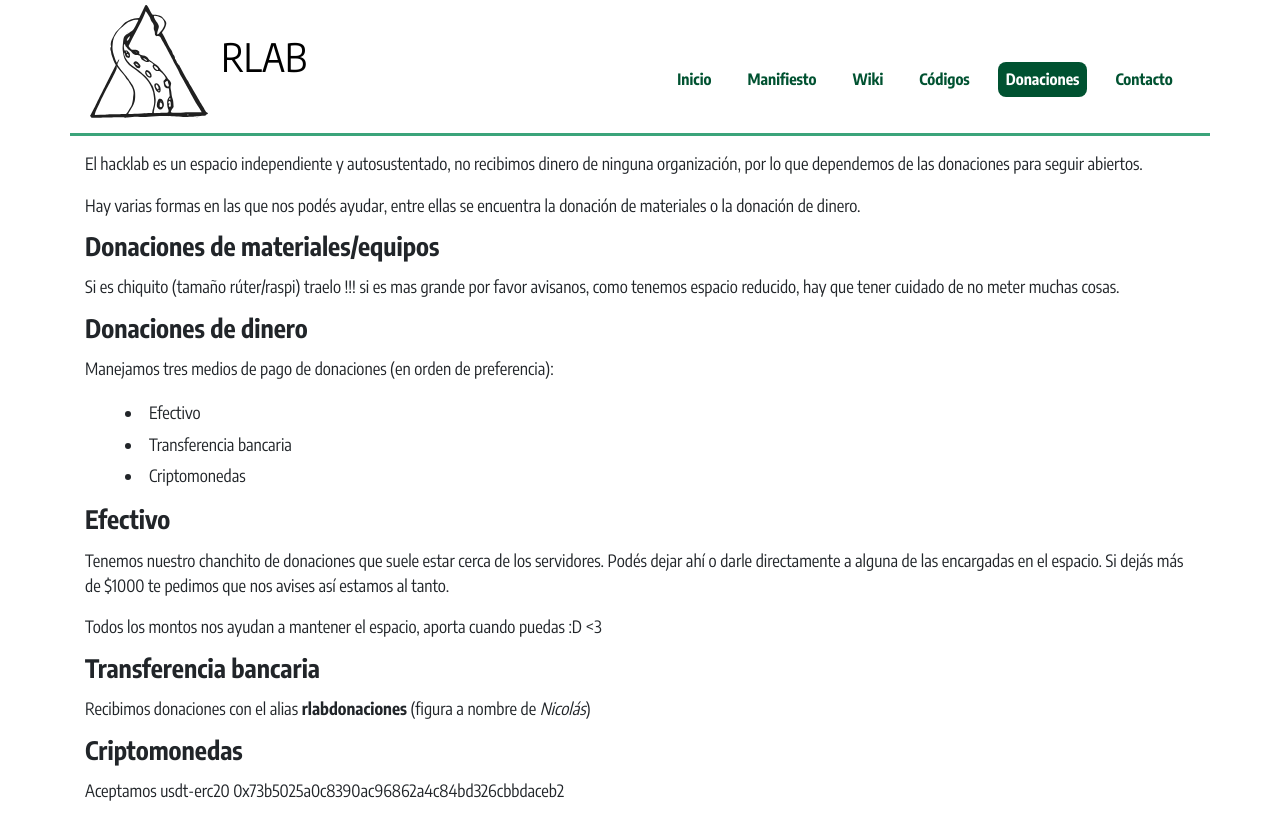
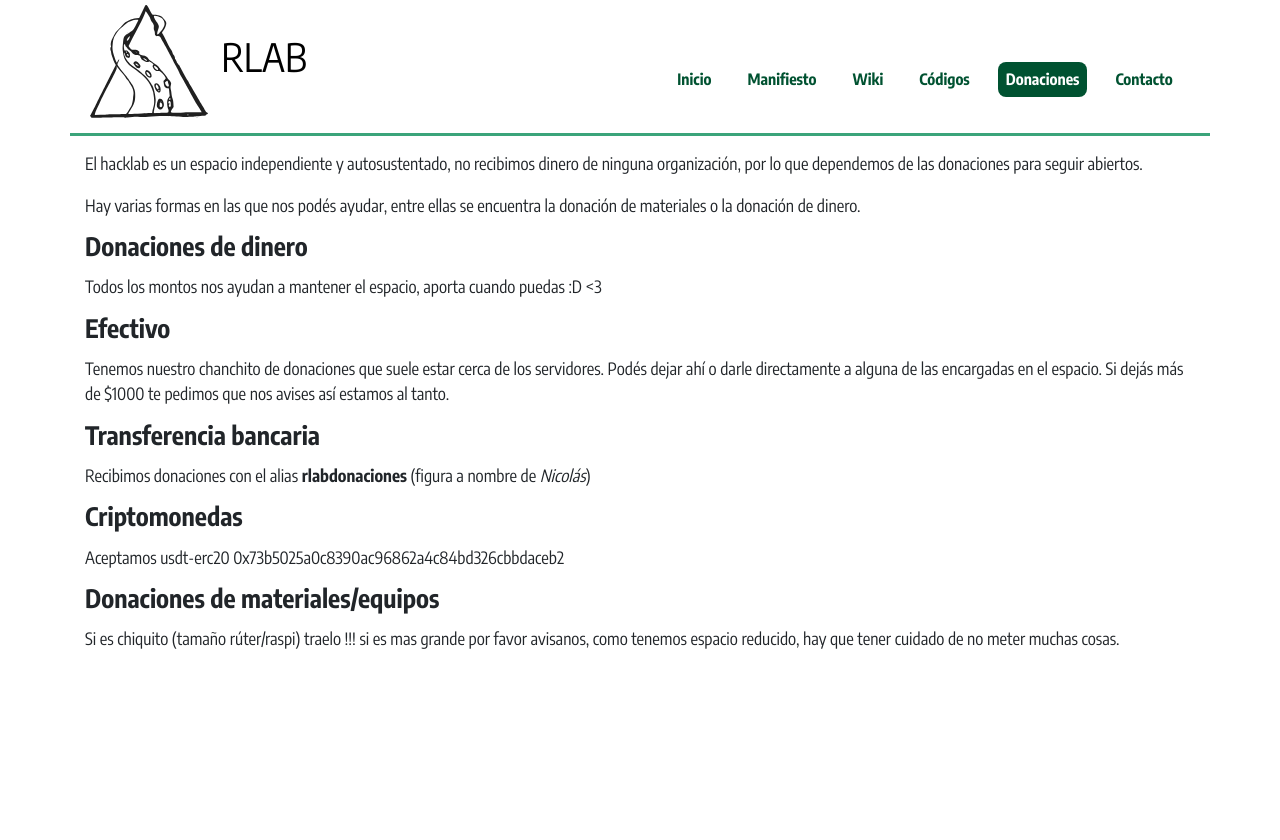
Before and after one commit to rlyehlab/rlab.be, a Jekyll site: the page built from donaciones.md, in a window 1280 px wide. Shown: the top 840 px of the page. Built offline with Jekyll 4.4.1, drawn with Linux system fonts in a browser that asks for light colours.

Commit message:
Actualizar donaciones.md
Se cambia el orden para que salga un poco más claro el tema de la billetera virtual

```diff
--- a/donaciones.md
+++ b/donaciones.md
@@ -14,28 +14,22 @@ abiertos.
 Hay varias formas en las que nos podés ayudar, entre ellas se encuentra la
 donación de materiales o la donación de dinero.
 
-# Donaciones de materiales/equipos
-Si es chiquito (tamaño rúter/raspi) traelo !!! si es mas grande por favor
-avisanos, como tenemos espacio reducido, hay que tener cuidado de no meter
-muchas cosas.
-
 # Donaciones de dinero
-Manejamos tres medios de pago de donaciones (en orden de preferencia):
-* Efectivo
-* Transferencia bancaria
-* Criptomonedas
+Todos los montos nos ayudan a mantener el espacio, aporta cuando puedas :D <3
 
 ## Efectivo
 Tenemos nuestro chanchito de donaciones que suele estar cerca de los servidores.
 Podés dejar ahí o darle directamente a alguna de las encargadas en el espacio.
 Si dejás más de $1000 te pedimos que nos avises así estamos al tanto.
 
-Todos los montos nos ayudan a mantener el espacio, aporta cuando puedas :D <3
-
 ## Transferencia bancaria
-
 Recibimos donaciones con el alias **rlabdonaciones**
 (figura a nombre de *Nicolás*)
 
 ## Criptomonedas
 Aceptamos usdt-erc20 0x73b5025a0c8390ac96862a4c84bd326cbbdaceb2
+
+# Donaciones de materiales/equipos
+Si es chiquito (tamaño rúter/raspi) traelo !!! si es mas grande por favor
+avisanos, como tenemos espacio reducido, hay que tener cuidado de no meter
+muchas cosas.
```
